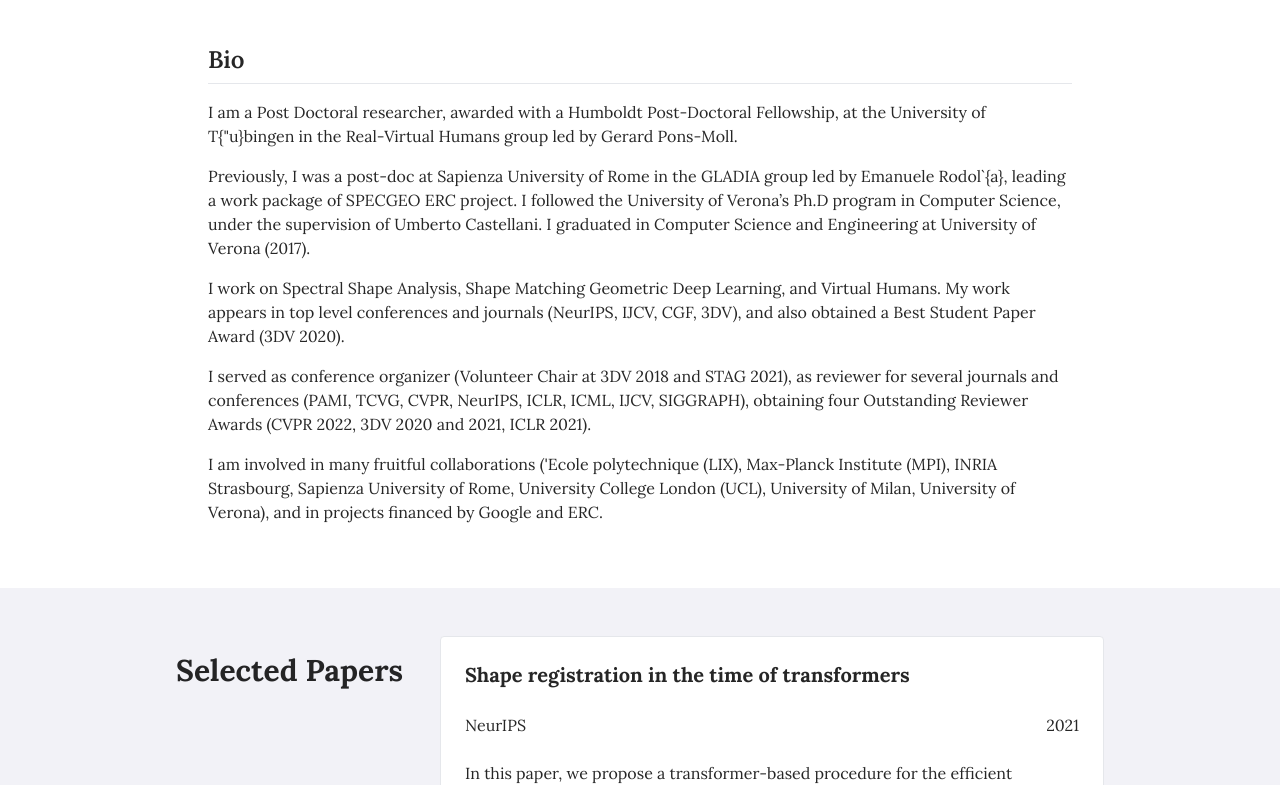
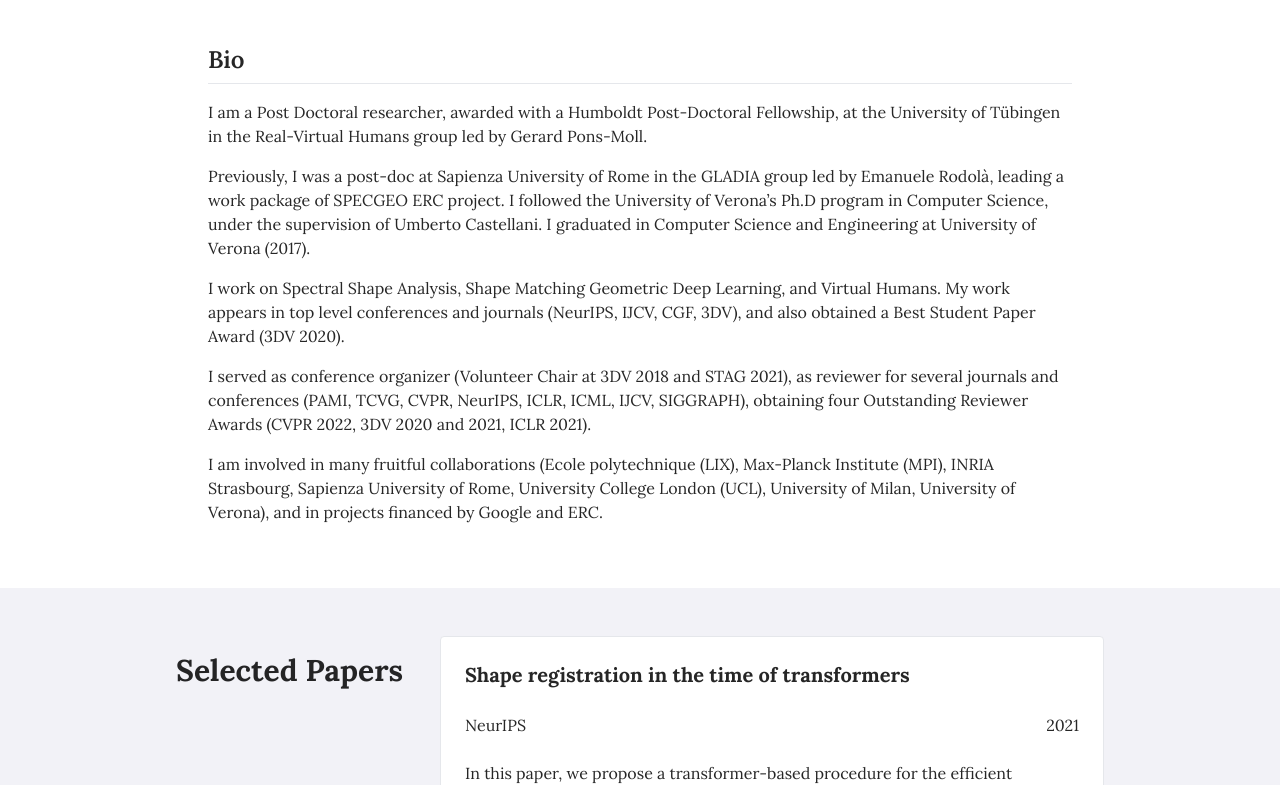
Before and after one commit to riccardomarin/riccardomarin.github.io, a plain HTML site: page index.html in a window 1280 px wide. Shown: the part 315-1100 px from the top of the page. Drawn offline with Linux system fonts and the light colour scheme; a script that the page names is missing.

Commit message:
Add files via upload

```diff
--- a/index.html
+++ b/index.html
@@ -257,11 +257,11 @@
 </div>
 <div class="content">
   <h2 id="bio">Bio</h2>
-<p>I am a Post Doctoral researcher, awarded with a Humboldt Post-Doctoral Fellowship, at the University of T{&quot;u}bingen in the Real-Virtual Humans group led by Gerard Pons-Moll.</p>
-<p>Previously, I was a post-doc at Sapienza University of Rome in the GLADIA group led by Emanuele Rodol`{a}, leading a work package of SPECGEO ERC project. I followed the University of Verona&rsquo;s Ph.D program in Computer Science, under the supervision of Umberto Castellani. I graduated in Computer Science and Engineering  at University of Verona (2017).</p>
+<p>I am a Post Doctoral researcher, awarded with a Humboldt Post-Doctoral Fellowship, at the University of Tübingen in the Real-Virtual Humans group led by Gerard Pons-Moll.</p>
+<p>Previously, I was a post-doc at Sapienza University of Rome in the GLADIA group led by Emanuele Rodolà, leading a work package of SPECGEO ERC project. I followed the University of Verona&rsquo;s Ph.D program in Computer Science, under the supervision of Umberto Castellani. I graduated in Computer Science and Engineering  at University of Verona (2017).</p>
 <p>I work on Spectral Shape Analysis, Shape Matching Geometric Deep Learning, and Virtual Humans. My work appears in top level conferences and journals (NeurIPS, IJCV, CGF, 3DV), and also obtained a Best Student Paper Award (3DV 2020).</p>
 <p>I served as conference organizer (Volunteer Chair at 3DV 2018 and STAG 2021), as reviewer for several journals and conferences (PAMI, TCVG, CVPR, NeurIPS, ICLR, ICML, IJCV, SIGGRAPH), obtaining four Outstanding Reviewer Awards (CVPR 2022, 3DV 2020 and 2021, ICLR 2021).</p>
-<p>I am involved in many fruitful collaborations ('Ecole polytechnique (LIX), Max-Planck Institute (MPI), INRIA Strasbourg, Sapienza University of Rome, University College London (UCL), University of Milan, University of Verona), and in projects financed by Google and ERC.</p>
+<p>I am involved in many fruitful collaborations (Ecole polytechnique (LIX), Max-Planck Institute (MPI), INRIA Strasbourg, Sapienza University of Rome, University College London (UCL), University of Milan, University of Verona), and in projects financed by Google and ERC.</p>
 
 </div>
 
```
